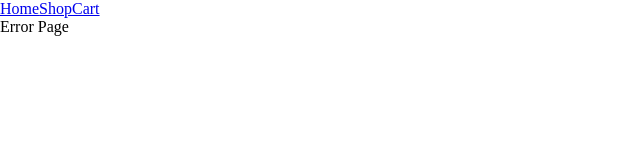
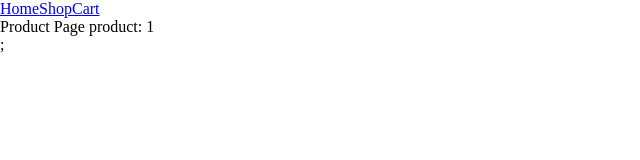
Before and after one commit to Ziorks/odin-shopping-cart, a React (Vite) app: page /shop/1 in a window 1280 px wide. Shown: the top 160 px of the page, without its empty margins (0-640 px from the left). Built offline with nearby package versions, Linux system fonts and the light colour scheme.

Commit message:
Add a Product page

```diff
--- /dev/null
+++ b/src/pages/Product/Product.jsx
@@ -0,0 +1,15 @@
+import { useParams } from "react-router-dom";
+import Navbar from "../../components/Navbar";
+
+const Product = () => {
+  const { product } = useParams();
+
+  return (
+    <>
+      <Navbar />
+      <div>Product Page product: {product}</div>;
+    </>
+  );
+};
+
+export default Product;
--- /dev/null
+++ b/src/pages/Product/index.jsx
@@ -0,0 +1 @@
+export { default } from "./Product";
```
Also changed, not shown: src/routes.jsx (+7 -2 lines), src/pages/Product/Product.module.css (added), 1 other file (tests, documents, lock files or other folders).
